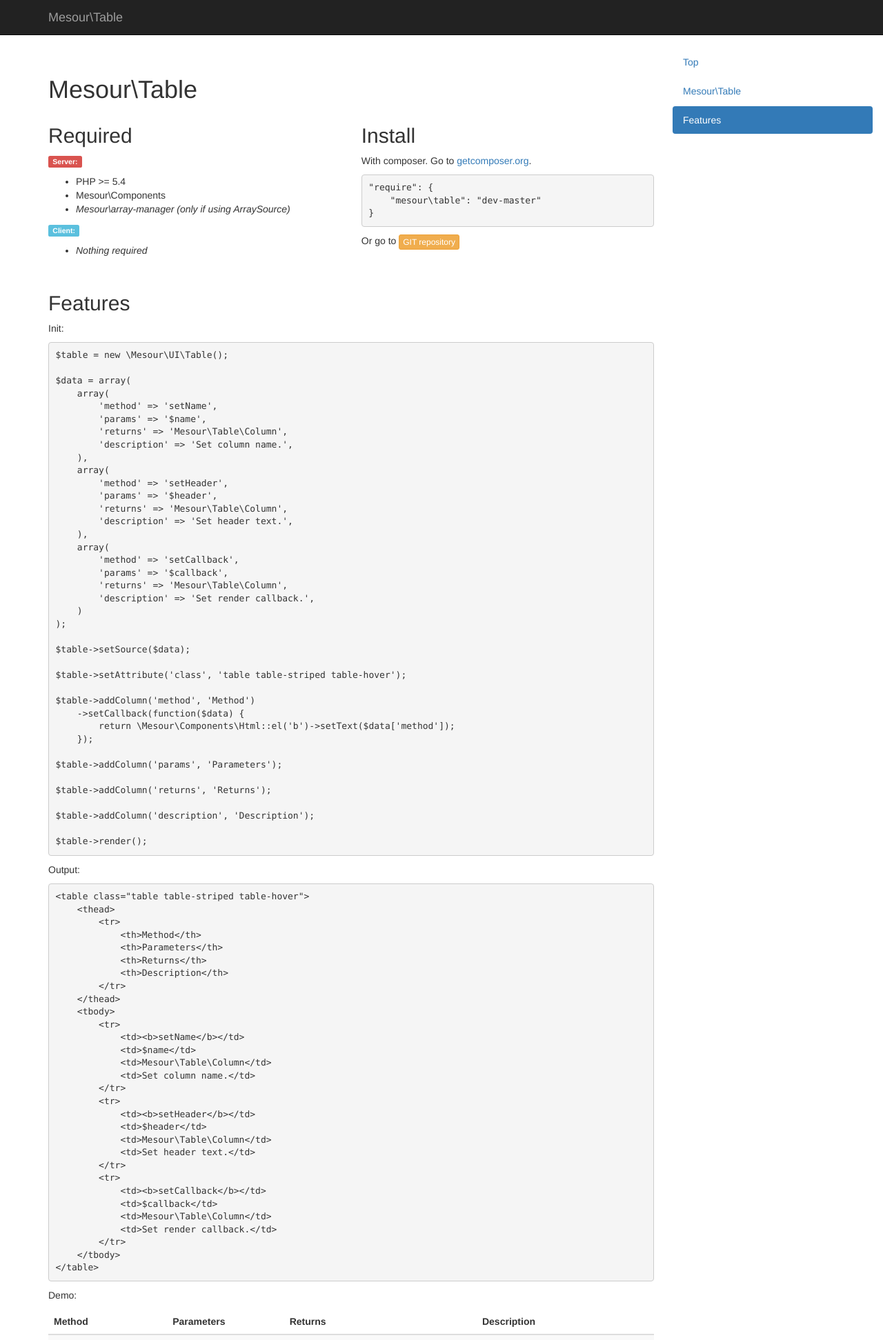
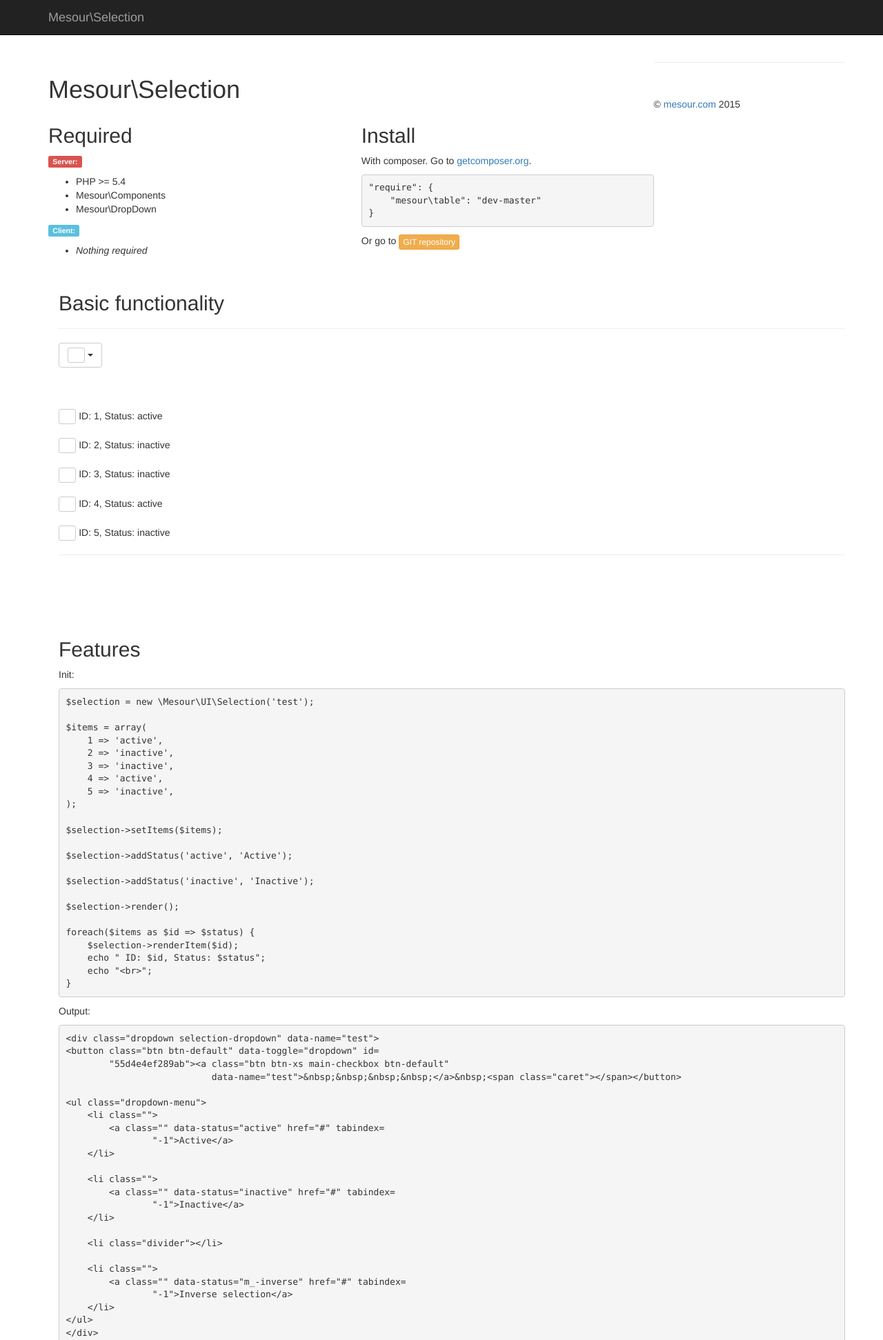
Before and after one commit to mesour/selection, a PHP site: page /docs/index.html in a window 1280 px wide. Shown: the top 1943 px of the page at 69% size. Run offline with PHP 8.4, Linux system fonts and the light colour scheme; some libraries are stand-ins or nearby versions.

Commit message:
Added docs block

```diff
--- a/composer.json
+++ b/composer.json
@@ -16,7 +16,6 @@
     "php": ">=5.4.0",
     "mesour/components": "dev-master",
     "mesour/dropdown": "dev-master"
-
   },
   "require-dev": {
     "tracy/tracy": "~2.3.0"
--- a/demo/index.php
+++ b/demo/index.php
@@ -29,6 +29,7 @@ require_once __DIR__ . '/../vendor/autoload.php';
 
 \Tracy\Debugger::enable(\Tracy\Debugger::DEVELOPMENT, __DIR__ . '/log');
 
+require_once SRC_DIR . 'ISelection.php';
 require_once SRC_DIR . 'Selection.php';
 
 ?>
--- a/docs/index.html
+++ b/docs/index.html
@@ -9,7 +9,7 @@
     <meta name="author" content="">
     <link rel="icon" href="../../favicon.ico">
 
-    <title>Mesour\Table</title>
+    <title>Mesour\Selection</title>
 
     <!-- Bootstrap core CSS -->
     <link href="css/bootstrap.min.css" rel="stylesheet">
@@ -35,7 +35,7 @@
                 <span class="icon-bar"></span>
                 <span class="icon-bar"></span>
             </button>
-            <a class="navbar-brand" href="index.html">Mesour\Table</a>
+            <a class="navbar-brand" href="index.html">Mesour\Selection</a>
         </div>
         <div id="navbar" class="collapse navbar-collapse">
             <ul class="nav navbar-nav">
@@ -59,7 +59,7 @@
             <div class="row">
 
                 <span id="button" class="anchor">&nbsp;</span>
-                <h1>Mesour\Table</h1>
+                <h1>Mesour\Selection</h1>
 
                 <div class="row">
                     <div class="col-xs-6 col-lg-6">
@@ -68,7 +68,7 @@
                         <ul>
                             <li>PHP >= 5.4</li>
                             <li>Mesour\Components</li>
-                            <li><i>Mesour\array-manager (only if using ArraySource)</i></li>
+                            <li>Mesour\DropDown</li>
                         </ul>
                         <p><span class="label label-info">Client:</span></p>
                         <ul>
@@ -88,86 +88,140 @@
                 </div>
 
                 <span id="features" class="anchor">&nbsp;</span>
+
+                <div class="container">
+                    <h2>Basic functionality</h2>
+
+                    <hr>
+
+                    <div class="dropdown selection-dropdown" data-name="test">
+                        <button class="btn btn-default" data-toggle="dropdown" id=
+                                "55d4e4ef289ab"><a class="btn btn-xs main-checkbox btn-default"
+                                                   data-name="test">&nbsp;&nbsp;&nbsp;&nbsp;</a>&nbsp;<span class="caret"></span></button>
+
+                        <ul class="dropdown-menu">
+                            <li class="">
+                                <a class="" data-status="active" href="#" tabindex=
+                                        "-1">Active</a>
+                            </li>
+
+                            <li class="">
+                                <a class="" data-status="inactive" href="#" tabindex=
+                                        "-1">Inactive</a>
+                            </li>
+
+                            <li class="divider"></li>
+
+                            <li class="">
+                                <a class="" data-status="m_-inverse" href="#" tabindex=
+                                        "-1">Inverse selection</a>
+                            </li>
+                        </ul>
+                    </div>
+
+                    <br><br><br>
+
+                    <a class="btn btn-xs select-checkbox btn-default" data-id="1" data-name=
+                            "test" data-status="active">&nbsp;&nbsp;&nbsp;&nbsp;</a> ID: 1, Status: active<br><br>
+                    <a class="btn btn-xs select-checkbox btn-default" data-id="2" data-name=
+                            "test" data-status="inactive">&nbsp;&nbsp;&nbsp;&nbsp;</a> ID: 2, Status: inactive<br><br>
+                    <a class="btn btn-xs select-checkbox btn-default" data-id="3" data-name=
+                            "test" data-status="inactive">&nbsp;&nbsp;&nbsp;&nbsp;</a> ID: 3, Status: inactive<br><br>
+                    <a class="btn btn-xs select-checkbox btn-default" data-id="4" data-name=
+                            "test" data-status="active">&nbsp;&nbsp;&nbsp;&nbsp;</a> ID: 4, Status: active<br><br>
+                    <a class="btn btn-xs select-checkbox btn-default" data-id="5" data-name=
+                            "test" data-status="inactive">&nbsp;&nbsp;&nbsp;&nbsp;</a> ID: 5, Status: inactive
+
+                    <hr>
+                    <br><br><br><br>
+
+
                 <h2>Features</h2>
 
                 <p>Init:</p>
 
-                <pre>$table = new \Mesour\UI\Table();
+                <pre>$selection = new \Mesour\UI\Selection('test');
 
-$data = array(
-    array(
-        'method' => 'setName',
-        'params' => '$name',
-        'returns' => 'Mesour\Table\Column',
-        'description' => 'Set column name.',
-    ),
-    array(
-        'method' => 'setHeader',
-        'params' => '$header',
-        'returns' => 'Mesour\Table\Column',
-        'description' => 'Set header text.',
-    ),
-    array(
-        'method' => 'setCallback',
-        'params' => '$callback',
-        'returns' => 'Mesour\Table\Column',
-        'description' => 'Set render callback.',
-    )
+$items = array(
+    1 => 'active',
+    2 => 'inactive',
+    3 => 'inactive',
+    4 => 'active',
+    5 => 'inactive',
 );
 
-$table->setSource($data);
+$selection->setItems($items);
 
-$table->setAttribute('class', 'table table-striped table-hover');
+$selection->addStatus('active', 'Active');
 
-$table->addColumn('method', 'Method')
-    ->setCallback(function($data) {
-        return \Mesour\Components\Html::el('b')->setText($data['method']);
-    });
+$selection->addStatus('inactive', 'Inactive');
 
-$table->addColumn('params', 'Parameters');
+$selection->render();
 
-$table->addColumn('returns', 'Returns');
-
-$table->addColumn('description', 'Description');
-
-$table->render();</pre>
+foreach($items as $id => $status) {
+    $selection->renderItem($id);
+    echo " ID: $id, Status: $status";
+    echo "&lt;br&gt;";
+}</pre>
 
                 <p>Output:</p>
 
-                <pre>&lt;table class=&quot;table table-striped table-hover&quot;&gt;
-    &lt;thead&gt;
-        &lt;tr&gt;
-            &lt;th&gt;Method&lt;/th&gt;
-            &lt;th&gt;Parameters&lt;/th&gt;
-            &lt;th&gt;Returns&lt;/th&gt;
-            &lt;th&gt;Description&lt;/th&gt;
-        &lt;/tr&gt;
-    &lt;/thead&gt;
-    &lt;tbody&gt;
-        &lt;tr&gt;
-            &lt;td&gt;&lt;b&gt;setName&lt;/b&gt;&lt;/td&gt;
-            &lt;td&gt;$name&lt;/td&gt;
-            &lt;td&gt;Mesour\Table\Column&lt;/td&gt;
-            &lt;td&gt;Set column name.&lt;/td&gt;
-        &lt;/tr&gt;
-        &lt;tr&gt;
-            &lt;td&gt;&lt;b&gt;setHeader&lt;/b&gt;&lt;/td&gt;
-            &lt;td&gt;$header&lt;/td&gt;
-            &lt;td&gt;Mesour\Table\Column&lt;/td&gt;
-            &lt;td&gt;Set header text.&lt;/td&gt;
-        &lt;/tr&gt;
-        &lt;tr&gt;
-            &lt;td&gt;&lt;b&gt;setCallback&lt;/b&gt;&lt;/td&gt;
-            &lt;td&gt;$callback&lt;/td&gt;
-            &lt;td&gt;Mesour\Table\Column&lt;/td&gt;
-            &lt;td&gt;Set render callback.&lt;/td&gt;
-        &lt;/tr&gt;
-    &lt;/tbody&gt;
-&lt;/table&gt;</pre>
+                <pre>&lt;div class=&quot;dropdown selection-dropdown&quot; data-name=&quot;test&quot;&gt;
+&lt;button class=&quot;btn btn-default&quot; data-toggle=&quot;dropdown&quot; id=
+        &quot;55d4e4ef289ab&quot;&gt;&lt;a class=&quot;btn btn-xs main-checkbox btn-default&quot;
+                           data-name=&quot;test&quot;&gt;&amp;nbsp;&amp;nbsp;&amp;nbsp;&amp;nbsp;&lt;/a&gt;&amp;nbsp;&lt;span class=&quot;caret&quot;&gt;&lt;/span&gt;&lt;/button&gt;
 
-                <p>Demo:</p>
+&lt;ul class=&quot;dropdown-menu&quot;&gt;
+    &lt;li class=&quot;&quot;&gt;
+        &lt;a class=&quot;&quot; data-status=&quot;active&quot; href=&quot;#&quot; tabindex=
+                &quot;-1&quot;&gt;Active&lt;/a&gt;
+    &lt;/li&gt;
 
-                <table class="table table-striped table-hover"><thead><tr><th>Method</th><th>Parameters</th><th>Returns</th><th>Description</th></tr></thead><tbody><tr><td><b>setName</b></td><td>$name</td><td>Mesour\Table\Column</td><td>Set column name.</td></tr><tr><td><b>setHeader</b></td><td>$header</td><td>Mesour\Table\Column</td><td>Set header text.</td></tr><tr><td><b>setCallback</b></td><td>$callback</td><td>Mesour\Table\Column</td><td>Set render callback.</td></tr></tbody></table>
+    &lt;li class=&quot;&quot;&gt;
+        &lt;a class=&quot;&quot; data-status=&quot;inactive&quot; href=&quot;#&quot; tabindex=
+                &quot;-1&quot;&gt;Inactive&lt;/a&gt;
+    &lt;/li&gt;
+
+    &lt;li class=&quot;divider&quot;&gt;&lt;/li&gt;
+
+    &lt;li class=&quot;&quot;&gt;
+        &lt;a class=&quot;&quot; data-status=&quot;m_-inverse&quot; href=&quot;#&quot; tabindex=
+                &quot;-1&quot;&gt;Inverse selection&lt;/a&gt;
+    &lt;/li&gt;
+&lt;/ul&gt;
+&lt;/div&gt;
+
+&lt;br&gt;&lt;br&gt;&lt;br&gt;
+
+&lt;a class=&quot;btn btn-xs select-checkbox btn-default&quot; data-id=&quot;1&quot; data-name=
+    &quot;test&quot; data-status=&quot;active&quot;&gt;&amp;nbsp;&amp;nbsp;&amp;nbsp;&amp;nbsp;&lt;/a&gt; ID: 1, Status: active&lt;br&gt;&lt;br&gt;
+&lt;a class=&quot;btn btn-xs select-checkbox btn-default&quot; data-id=&quot;2&quot; data-name=
+    &quot;test&quot; data-status=&quot;inactive&quot;&gt;&amp;nbsp;&amp;nbsp;&amp;nbsp;&amp;nbsp;&lt;/a&gt; ID: 2, Status: inactive&lt;br&gt;&lt;br&gt;
+&lt;a class=&quot;btn btn-xs select-checkbox btn-default&quot; data-id=&quot;3&quot; data-name=
+    &quot;test&quot; data-status=&quot;inactive&quot;&gt;&amp;nbsp;&amp;nbsp;&amp;nbsp;&amp;nbsp;&lt;/a&gt; ID: 3, Status: inactive&lt;br&gt;&lt;br&gt;
+&lt;a class=&quot;btn btn-xs select-checkbox btn-default&quot; data-id=&quot;4&quot; data-name=
+    &quot;test&quot; data-status=&quot;active&quot;&gt;&amp;nbsp;&amp;nbsp;&amp;nbsp;&amp;nbsp;&lt;/a&gt; ID: 4, Status: active&lt;br&gt;&lt;br&gt;
+&lt;a class=&quot;btn btn-xs select-checkbox btn-default&quot; data-id=&quot;5&quot; data-name=
+    &quot;test&quot; data-status=&quot;inactive&quot;&gt;&amp;nbsp;&amp;nbsp;&amp;nbsp;&amp;nbsp;&lt;/a&gt; ID: 5, Status: inactive</pre>
+
+                    <br><br><br><br><br>
+
+                    <h2>Using JS API</h2>
+
+                    <br><p>Getting values</p>
+
+                    <pre>mesour.selection.getValues('test')
+
+//example output: Object {1: true, 2: false, 3: true, 4: false, 5: false}
+//keys from given items</pre>
+
+                    <br><p>Getting items for selection with name "test"</p>
+
+                    <pre>mesour.selection.getItems('test'); //returns array with html nodes</pre>
+
+                    <br><p>Getting main checkbox HTML node</p>
+
+                    <pre>mesour.selection.getMainCheckbox('test')</pre>
 
             </div>
             <!--/row-->
@@ -197,6 +251,9 @@ $table->render();</pre>
 <script src="js/jquery.min.js"></script>
 <script src="js/bootstrap.min.js"></script>
 
+<script src="../vendor/mesour/components/public/mesour.components.js"></script>
+<script src="../public/mesour.selection.js"></script>
+
 <!-- IE10 viewport hack for Surface/desktop Windows 8 bug -->
 <script src="js/ie10-viewport-bug-workaround.js"></script>
 
--- a/public/mesour.selection.js
+++ b/public/mesour.selection.js
@@ -1,7 +1,9 @@
 /**
- * Mesour Selection Component - selection.js
+ * This file is part of the Mesour Selection (http://grid.mesour.com)
  *
- * @author Matous Nemec (http://mesour.com)
+ * Copyright (c) 2015 Matouš Němec (http://mesour.com)
+ *
+ * For full licence and copyright please view the file licence.md in root of this project
  */
 var mesour = !mesour ? {} : mesour;
 mesour.selection = !mesour.selection ? {} : mesour.selection;
--- a/src/Selection.php
+++ b/src/Selection.php
@@ -101,7 +101,7 @@ class Selection extends Control implements ISelection
     {
         $attributes = $this->option[self::ITEMS]['attributes'];
         if (count($this->items) > 0) {
-            $attributes['data-status'] = implode('|', array_keys($this->items[$item_id]));
+            $attributes['data-status'] = implode('|', $this->items[$item_id]);
         }
 
         $attributes = array_merge($attributes, array(
```
